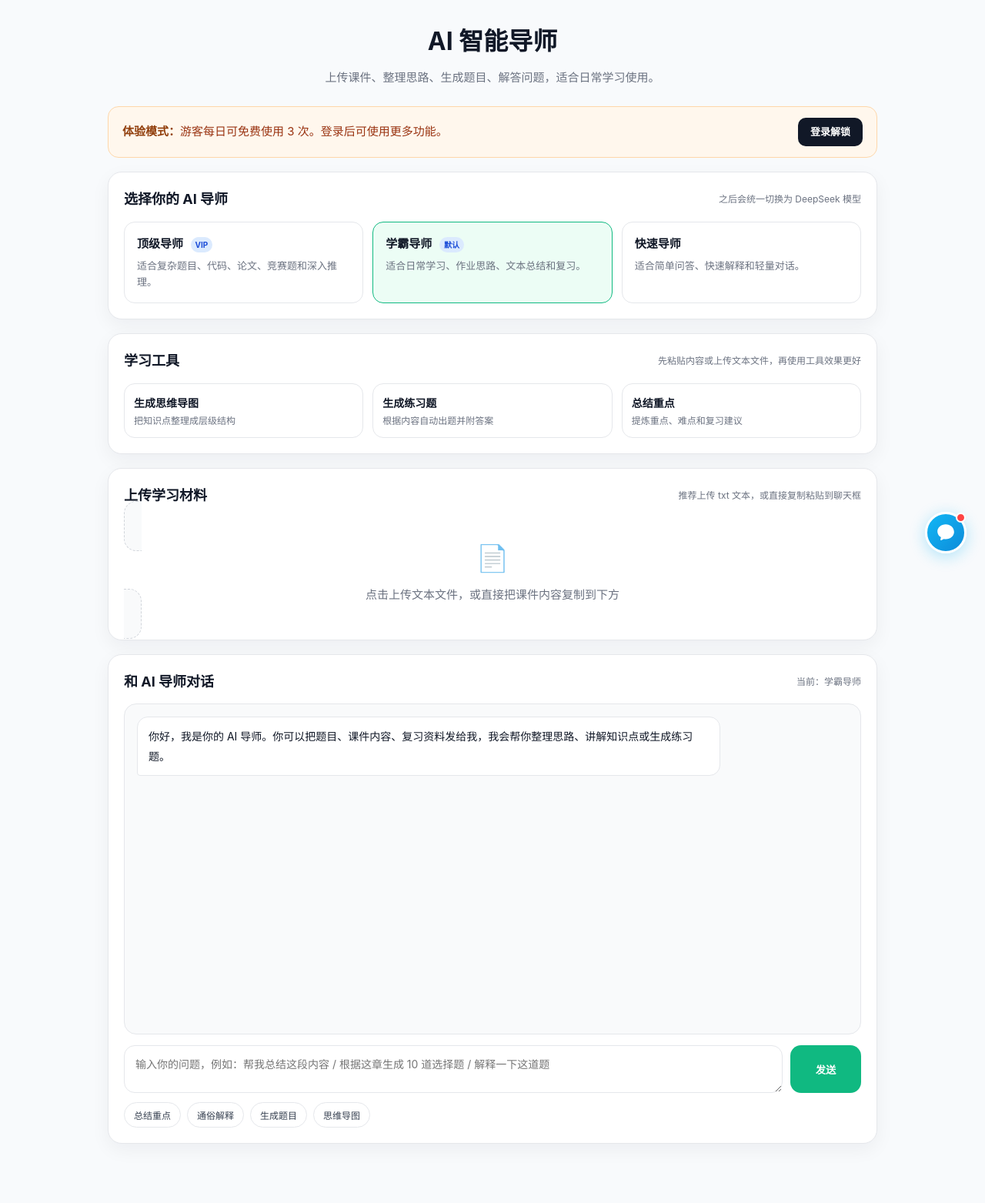
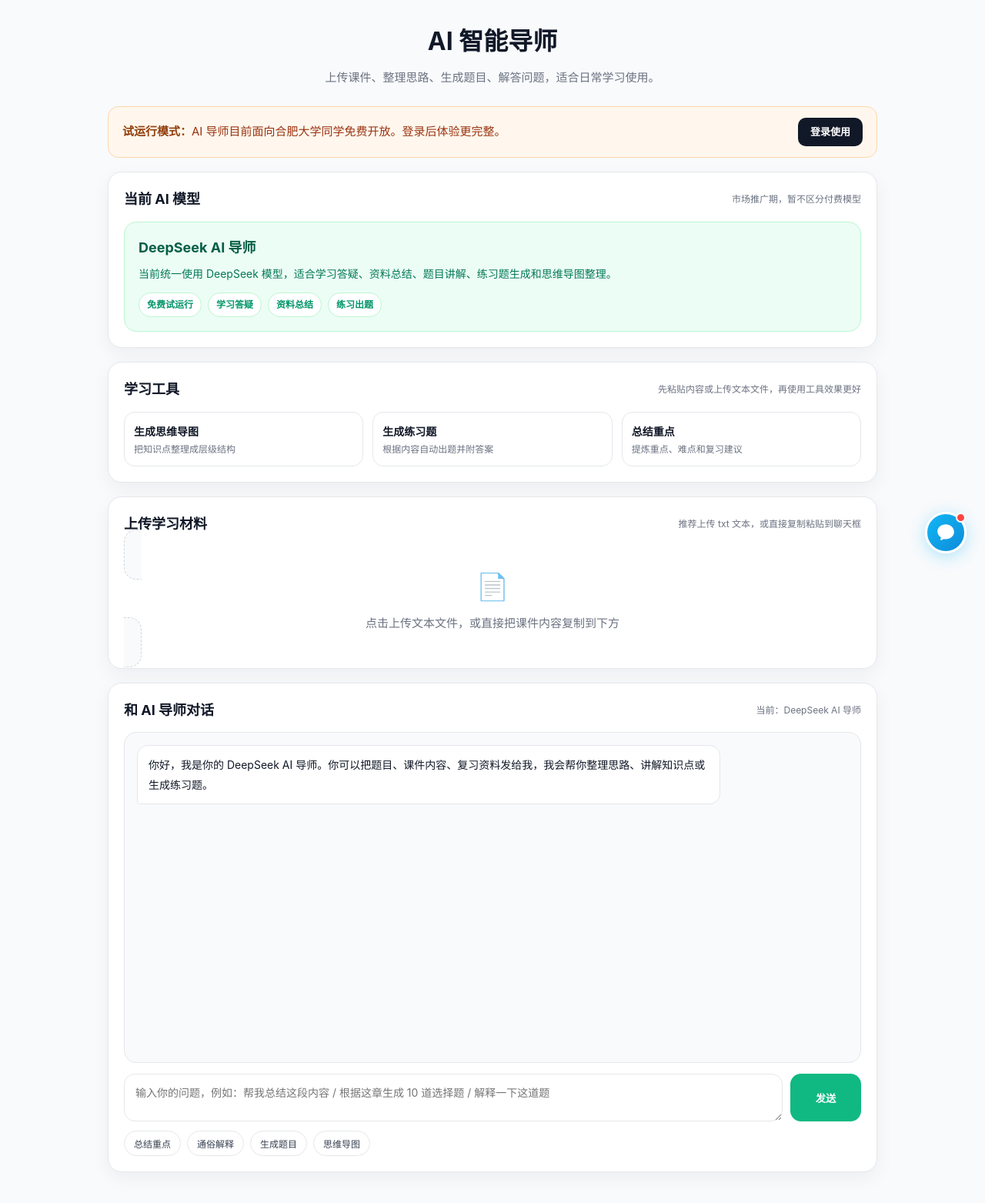
Before and after one commit to zxlhhhh/campus-market, a Flask app: page /tutor in a window 1280 px wide. Shown: the part 57-1620 px from the top of the page at 77% size. Run offline with Flask 3, Linux system fonts and the light colour scheme.

Commit message:
refactor: AI导师改为单一 DeepSeek 模型

```diff
--- a/templates/tutor.html
+++ b/templates/tutor.html
@@ -91,53 +91,43 @@
     color:#6b7280;
 }
 
-.model-grid{
-    display:grid;
-    grid-template-columns:repeat(3,1fr);
-    gap:12px;
+.single-model-card{
+    border:1.5px solid #bbf7d0;
+    background:#ecfdf5;
+    border-radius:16px;
+    padding:18px;
 }
 
-.model-card{
-    border:1.5px solid #e5e7eb;
-    background:#fff;
-    border-radius:14px;
-    padding:16px;
-    cursor:pointer;
-    transition:all .2s;
+.single-model-card strong{
+    display:block;
+    color:#065f46;
+    font-size:18px;
+    margin-bottom:8px;
 }
 
-.model-card:hover{
-    border-color:#10b981;
-    transform:translateY(-1px);
+.single-model-card p{
+    margin:0;
+    color:#047857;
+    font-size:14px;
+    line-height:1.7;
 }
 
-.model-card.active{
-    border-color:#10b981;
-    background:#ecfdf5;
+.model-tags{
+    display:flex;
+    flex-wrap:wrap;
+    gap:8px;
+    margin-top:12px;
 }
 
-.model-card strong{
-    display:block;
-    font-size:15px;
-    margin-bottom:6px;
-    color:#111827;
-}
-
-.model-card p{
-    margin:0;
-    color:#6b7280;
-    font-size:13px;
-    line-height:1.6;
-}
-
-.badge{
-    display:inline-block;
-    margin-left:6px;
-    padding:2px 6px;
+.model-tags span{
+    display:inline-flex;
+    align-items:center;
+    padding:5px 10px;
     border-radius:999px;
-    background:#dbeafe;
-    color:#1d4ed8;
-    font-size:10px;
+    background:#fff;
+    color:#059669;
+    border:1px solid #bbf7d0;
+    font-size:12px;
     font-weight:700;
 }
 
@@ -323,7 +313,6 @@
 }
 
 @media(max-width:900px){
-    .model-grid,
     .tool-grid{
         grid-template-columns:1fr;
     }
@@ -349,6 +338,11 @@
     .panel{
         padding:15px;
         border-radius:16px;
+    }
+
+    .panel-title{
+        flex-direction:column;
+        align-items:flex-start;
     }
 
     .login-tip{
@@ -394,32 +388,29 @@
         {% if not current_user.is_authenticated %}
         <div class="login-tip">
             <div>
-                <strong>体验模式：</strong>游客每日可免费使用 3 次。登录后可使用更多功能。
+                <strong>试运行模式：</strong>AI 导师目前面向合肥大学同学免费开放。登录后体验更完整。
             </div>
-            <a href="{{ url_for('login') }}">登录解锁</a>
+            <a href="{{ url_for('login') }}">登录使用</a>
         </div>
         {% endif %}
 
         <section class="panel">
             <div class="panel-title">
-                <h2>选择你的 AI 导师</h2>
-                <span>之后会统一切换为 DeepSeek 模型</span>
+                <h2>当前 AI 模型</h2>
+                <span>市场推广期，暂不区分付费模型</span>
             </div>
 
-            <div class="model-grid">
-                <div class="model-card" data-tier="top" onclick="selectModel('top', this)">
-                    <strong>顶级导师 <span class="badge">VIP</span></strong>
-                    <p>适合复杂题目、代码、论文、竞赛题和深入推理。</p>
-                </div>
+            <div class="single-model-card">
+                <strong>DeepSeek AI 导师</strong>
+                <p>
+                    当前统一使用 DeepSeek 模型，适合学习答疑、资料总结、题目讲解、练习题生成和思维导图整理。
+                </p>
 
-                <div class="model-card active" data-tier="smart" onclick="selectModel('smart', this)">
-                    <strong>学霸导师 <span class="badge">默认</span></strong>
-                    <p>适合日常学习、作业思路、文本总结和复习。</p>
-                </div>
-
-                <div class="model-card" data-tier="fast" onclick="selectModel('fast', this)">
-                    <strong>快速导师</strong>
-                    <p>适合简单问答、快速解释和轻量对话。</p>
+                <div class="model-tags">
+                    <span>免费试运行</span>
+                    <span>学习答疑</span>
+                    <span>资料总结</span>
+                    <span>练习出题</span>
                 </div>
             </div>
         </section>
@@ -469,12 +460,12 @@
         <section class="panel">
             <div class="panel-title">
                 <h2>和 AI 导师对话</h2>
-                <span id="currentModelText">当前：学霸导师</span>
+                <span id="currentModelText">当前：DeepSeek AI 导师</span>
             </div>
 
             <div class="chat-box" id="chatBox">
                 <div class="msg ai">
-                    <div class="bubble">你好，我是你的 AI 导师。你可以把题目、课件内容、复习资料发给我，我会帮你整理思路、讲解知识点或生成练习题。</div>
+                    <div class="bubble">你好，我是你的 DeepSeek AI 导师。你可以把题目、课件内容、复习资料发给我，我会帮你整理思路、讲解知识点或生成练习题。</div>
                 </div>
             </div>
 
@@ -495,7 +486,8 @@
 </div>
 
 <script>
-let selectedTier = 'smart';
+let selectedTier = 'standard';
+
 let messages = [
     {
         role: 'system',
@@ -504,22 +496,6 @@
 ];
 
 let uploadedText = '';
-
-function selectModel(tier, el){
-    selectedTier = tier;
-
-    document.querySelectorAll('.model-card').forEach(function(card){
-        card.classList.remove('active');
-    });
-
-    el.classList.add('active');
-
-    var name = '学霸导师';
-    if(tier === 'top') name = '顶级导师';
-    if(tier === 'fast') name = '快速导师';
-
-    document.getElementById('currentModelText').textContent = '当前：' + name;
-}
 
 function appendMessage(role, text){
     var box = document.getElementById('chatBox');
@@ -572,7 +548,7 @@
         },
         body: JSON.stringify({
             tier: selectedTier,
-            task: selectedTier === 'fast' ? 'default' : 'chat',
+            task: 'chat',
             messages: messages,
             max_tokens: 3000,
             temperature: 0.7
```
